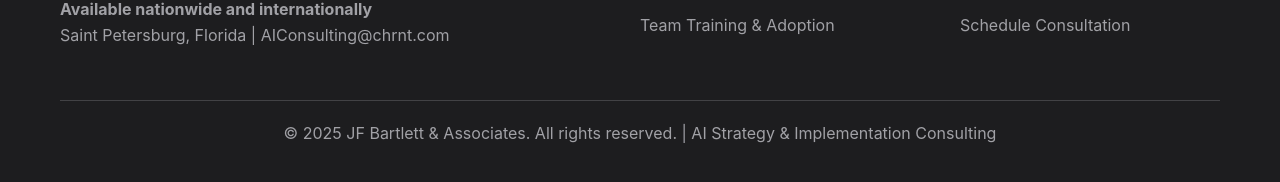
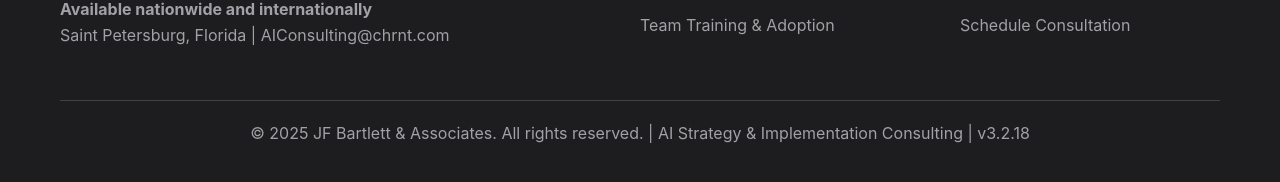
Before and after one commit to JohnBartlett/johnbartlett.github.io, a Jekyll site: the page built from index.html, in a window 1280 px wide and 900 px high, scrolled down 4582 px. Shown: the part 713-895 px from the top of the window. Built offline with Jekyll 4.4.1, drawn with Linux system fonts in a browser that asks for light colours; some of the changed lines change nothing that is shown.

Commit message:
Add site version 3.2.18 and render in footer

```diff
--- a/_config.yml
+++ b/_config.yml
@@ -39,3 +39,6 @@
     url: "#contact"
   - title: "Portfolio Analysis"
     url: "/portfolio-analysis/"
+
+# Site version
+version: 3.2.18
--- a/_layouts/default.html
+++ b/_layouts/default.html
@@ -714,7 +714,7 @@
             </div>
 
             <div class="footer-bottom">
-                <p>&copy; 2025 JF Bartlett & Associates. All rights reserved. | AI Strategy & Implementation Consulting</p>
+                <p>&copy; 2025 JF Bartlett & Associates. All rights reserved. | AI Strategy & Implementation Consulting | v{{ site.version }}</p>
             </div>
         </div>
     </footer>
```
